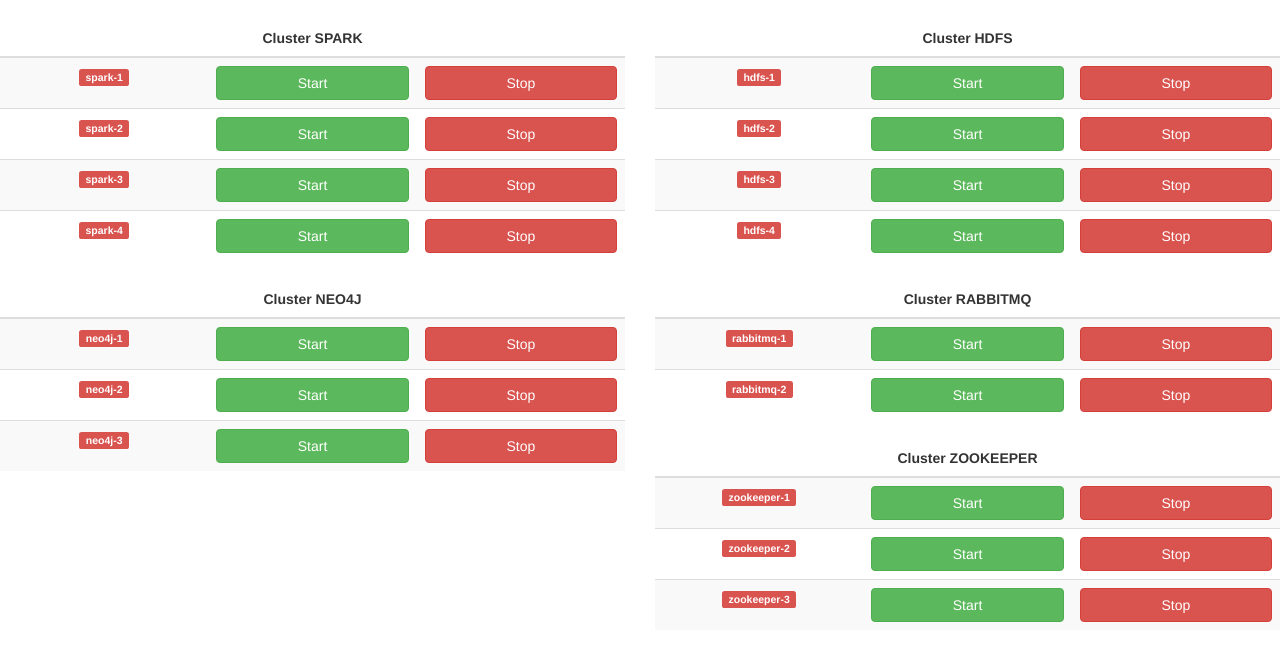
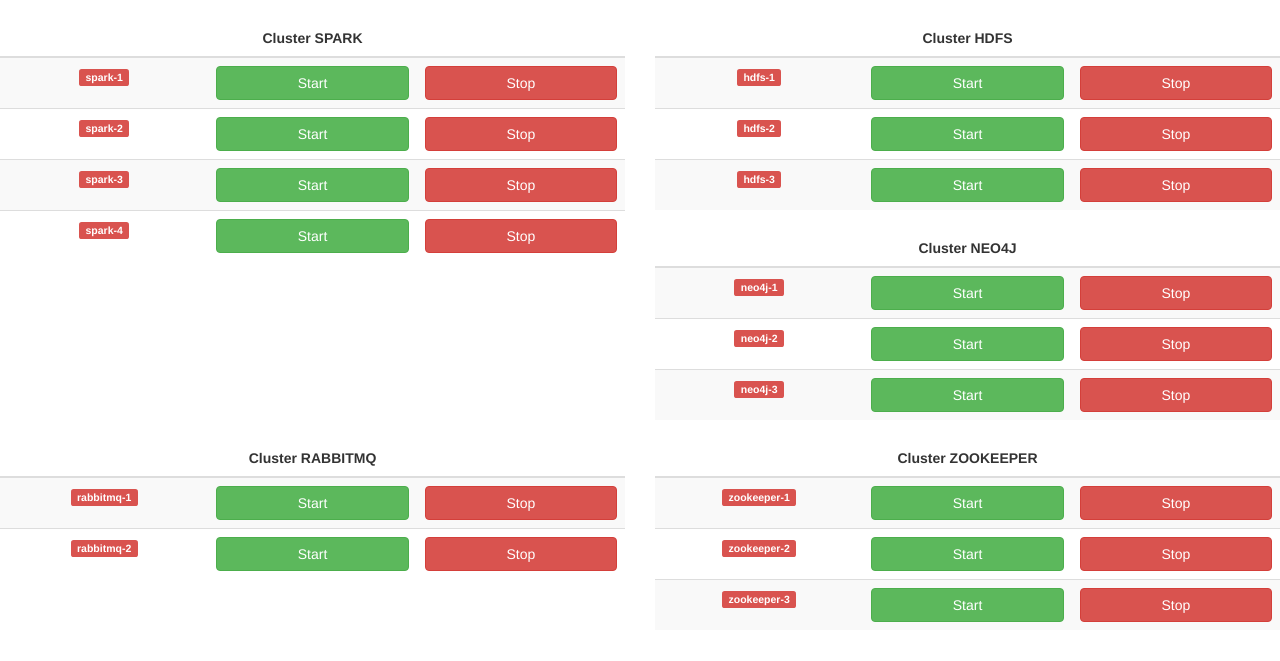
Before and after one commit to Ataww/SDTD-Mazerunner, a Flask app: page / in a window 1280 px wide. Shown: the part 52-713 px from the top of the page. Run offline with Flask 2, Linux system fonts and the light colour scheme; data that the repository does not hold is empty; some libraries are stand-ins or nearby versions.

Commit message:
remove section 4 for hdfs'

```diff
--- a/script/web_app_status_service/static/js/javascript.js
+++ b/script/web_app_status_service/static/js/javascript.js
@@ -6,7 +6,6 @@ $(document).ready(function () {
     status_service('hdfs', 1)
     status_service('hdfs', 2)
     status_service('hdfs', 3)
-    status_service('hdfs', 4)
     status_service('neo4j', 1)
     status_service('neo4j', 2)
     status_service('neo4j', 3)
--- a/script/web_app_status_service/templates/index.html
+++ b/script/web_app_status_service/templates/index.html
@@ -145,21 +145,6 @@
                 </td>
                 <td class="col-lg-2 col-md-2 col-xs-2 col-sm-2">
                     <button style="width: 100%" type="button" class="btn btn-danger" onclick="stop_service('hdfs',3)">
-                        Stop
-                    </button>
-                </td>
-            </tr>
-            <tr>
-                <td align="center" class="col-lg-2 col-md-2 col-xs-2 col-sm-2">
-                    <span id="hdfs-4" class="label label-danger">hdfs-4</span>
-                </td>
-                <td class="col-lg-2 col-md-2 col-xs-2 col-sm-2">
-                    <button style="width: 100%" type="button" class="btn btn-success"
-                            onclick="start_service('hdfs',4)">Start
-                    </button>
-                </td>
-                <td class="col-lg-2 col-md-2 col-xs-2 col-sm-2">
-                    <button style="width: 100%" type="button" class="btn btn-danger" onclick="stop_service('hdfs',4)">
                         Stop
                     </button>
                 </td>
```
